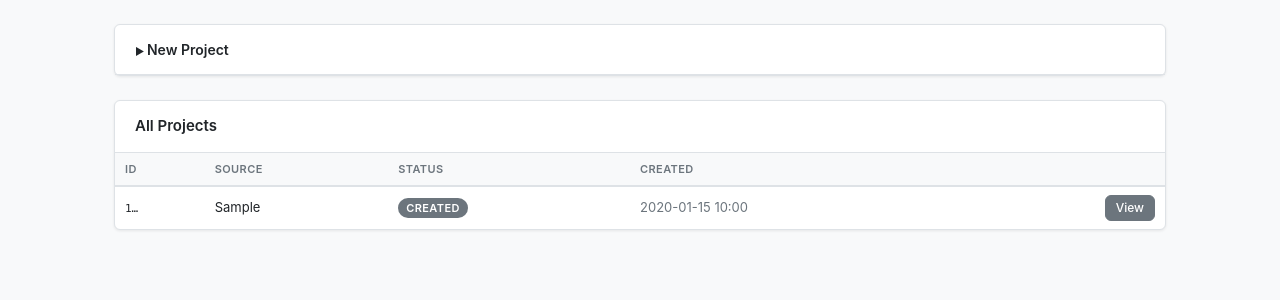
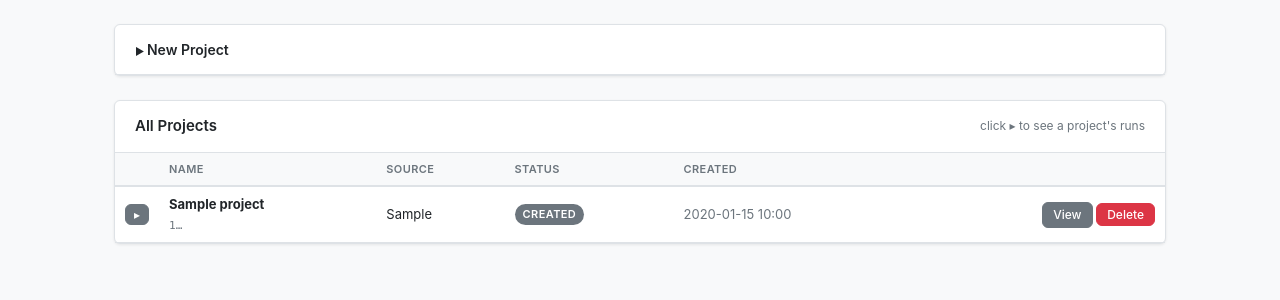
Before and after one commit to KhatkevichKirill/re-skin, a FastAPI app: page /v2/ in a window 1280 px wide. Shown: the part 52-352 px from the top of the page. Run offline with FastAPI, Linux system fonts and the light colour scheme; tables that the repository leaves empty hold one stand-in row (values such as "Sample post").

Commit message:
feat(v2 ui): project names, dashboard runs pivot, delete project/run
Reaching a finished video required opening a project and scrolling to the
bottom "Existing runs". This adds:

- VideoProject.name (nullable) — editable in a new "Project settings" card on
  the project page; shown in the dashboard + project header. Migration
  f1b2c3d4e5a6 (live DB is create_all-based, so also applied via direct ALTER).
- Dashboard runs pivot: each project row expands (▸/▾) and lazy-loads its
  Existing runs inline (name, status, model, resolution, date) with Open /
  Download links — no need to enter the project.
- Delete project and delete run: DELETE endpoints remove DB rows (cascade) AND
  the on-disk dir (project_dir / new storage.run_dir). Confirm dialog in the UI;
  409 while the project/run is active (analyzing/queued/processing/stitching/
  delivering) so we never rmtree files a worker is using.

Tests: PATCH name, DELETE project/run (+disk, +active-block), dashboard name
column, runs-fragment. Full suite 423 passing.

Co-Authored-By: Claude Opus 4.8 <noreply@anthropic.com>

```diff
--- a/backend/app/api_v2.py
+++ b/backend/app/api_v2.py
@@ -11,6 +11,7 @@ from __future__ import annotations
 
 import logging
 import os
+import shutil
 import uuid
 from typing import List, Optional
 
@@ -27,6 +28,7 @@ from .schemas_v2 import (
     ProjectCreateResponse,
     ProjectListItem,
     ProjectResponse,
+    ProjectUpdate,
     RunCreateResponse,
     RunListItem,
     RunResponse,
@@ -35,7 +37,7 @@ from .schemas_v2 import (
     SegmentsUpdateRequest,
 )
 from .state_machine import InvalidTransition, ProjectStatus, RunStatus, SegmentStatus, transition
-from .storage import project_dir, project_source_path
+from .storage import project_dir, project_source_path, run_dir
 from .tasks import enqueue_analyze_project, enqueue_process_run
 
 log = logging.getLogger(__name__)
@@ -45,6 +47,14 @@ router = APIRouter(tags=["v2"])
 _VALID_RESOLUTIONS = {"480p", "720p", "1080p", "4k"}
 _VALID_AUDIO_MODES = {"original", "seedance"}
 _VALID_MODELS = {"seedance", "gemini-omni"}
+# Run states that mean a worker may still be touching the run's files — block
+# deletion while in any of these (delete would race the worker / rmtree live files).
+_ACTIVE_RUN_STATUSES = {
+    RunStatus.queued,
+    RunStatus.processing,
+    RunStatus.stitching,
+    RunStatus.delivering,
+}
 # Allowed resolutions per model (each backend supports a different set).
 _MODEL_RESOLUTIONS = {
     "seedance": {"480p", "720p", "1080p"},
@@ -207,6 +217,51 @@ def get_project(pid: str, db: Session = Depends(get_db)) -> ProjectResponse:
     """Return full project details."""
     project = _get_project_or_404(pid, db)
     return ProjectResponse.model_validate(project)
+
+
+@router.patch("/projects/{pid}", response_model=ProjectResponse)
+def update_project(
+    pid: str, body: ProjectUpdate, db: Session = Depends(get_db)
+) -> ProjectResponse:
+    """Update editable project settings (currently just the display name)."""
+    project = _get_project_or_404(pid, db)
+    if body.name is not None:
+        name = body.name.strip()
+        project.name = name[:255] or None
+    db.commit()
+    db.refresh(project)
+    log.info("Updated project %s name=%r", pid, project.name)
+    return ProjectResponse.model_validate(project)
+
+
+@router.delete("/projects/{pid}", status_code=status.HTTP_204_NO_CONTENT)
+def delete_project(pid: str, db: Session = Depends(get_db)) -> Response:
+    """Permanently delete a project: DB rows (cascades to segments/runs) + disk.
+
+    Blocked (409) while the project is analyzing or any of its runs is active, so
+    we never remove files a worker is still using.
+    """
+    project = _get_project_or_404(pid, db)
+    if project.status == ProjectStatus.analyzing:
+        raise HTTPException(
+            status_code=409, detail="Cannot delete a project while it is analyzing"
+        )
+    active = db.execute(
+        select(Run.id).where(
+            Run.project_id == pid, Run.status.in_(_ACTIVE_RUN_STATUSES)
+        )
+    ).first()
+    if active is not None:
+        raise HTTPException(
+            status_code=409,
+            detail="Cannot delete a project while one of its runs is active",
+        )
+
+    db.delete(project)  # cascades to SegmentDef / Run / RunSegment
+    db.commit()
+    shutil.rmtree(project_dir(pid), ignore_errors=True)
+    log.info("Deleted project %s (db + disk)", pid)
+    return Response(status_code=status.HTTP_204_NO_CONTENT)
 
 
 @router.get("/projects/{pid}/segments", response_model=list[SegmentDefResponse])
@@ -546,6 +601,26 @@ def get_run(rid: str, db: Session = Depends(get_db)) -> RunResponse:
     return RunResponse.model_validate(run)
 
 
+@router.delete("/runs/{rid}", status_code=status.HTTP_204_NO_CONTENT)
+def delete_run(rid: str, db: Session = Depends(get_db)) -> Response:
+    """Permanently delete a run: DB rows (cascades to RunSegments) + disk.
+
+    Blocked (409) while the run is active (queued/processing/stitching/delivering).
+    """
+    run = _get_run_or_404(rid, db)
+    if run.status in _ACTIVE_RUN_STATUSES:
+        raise HTTPException(
+            status_code=409,
+            detail=f"Cannot delete a run while it is {run.status.value!r}",
+        )
+    project_id = run.project_id
+    db.delete(run)  # cascades to RunSegment
+    db.commit()
+    shutil.rmtree(run_dir(rid, project_id), ignore_errors=True)
+    log.info("Deleted run %s (db + disk)", rid)
+    return Response(status_code=status.HTTP_204_NO_CONTENT)
+
+
 @router.get("/runs/{rid}/segments", response_model=list[RunSegmentResponse])
 def get_run_segments(rid: str, db: Session = Depends(get_db)) -> list:
     """Return RunSegments for a run (progress display)."""
--- a/backend/app/models.py
+++ b/backend/app/models.py
@@ -203,6 +203,9 @@ class VideoProject(Base):
     updated_at: Mapped[datetime] = mapped_column(
         default=_utcnow, onupdate=_utcnow, server_default=func.now()
     )
+
+    # Human-readable label (operator-editable; nullable — falls back to source_ref)
+    name: Mapped[Optional[str]] = mapped_column(String(255), nullable=True)
 
     # Source
     source_type: Mapped[str] = mapped_column(
--- a/backend/app/templates/v2/dashboard.html
+++ b/backend/app/templates/v2/dashboard.html
@@ -66,12 +66,14 @@ function handleProjectCreated(event) {
 <div class="card">
   <div class="card-header">
     <h2>All Projects</h2>
+    <span class="text-muted" style="font-size:12px; margin-left:auto">click ▸ to see a project's runs</span>
   </div>
   {% if projects %}
   <table>
     <thead>
       <tr>
-        <th>ID</th>
+        <th style="width:28px"></th>
+        <th>Name</th>
         <th>Source</th>
         <th>Status</th>
         <th>Created</th>
@@ -81,14 +83,34 @@ function handleProjectCreated(event) {
     <tbody>
       {% for project in projects %}
       {% set sv = project.status.value if project.status.value is defined else project.status|string %}
-      <tr>
-        <td><code style="font-size:11px">{{ project.id[:8] }}…</code></td>
-        <td style="max-width:260px; overflow:hidden; text-overflow:ellipsis; white-space:nowrap" title="{{ project.source_ref }}">
+      <tr id="proj-row-{{ project.id }}">
+        <td>
+          <button type="button" class="btn btn-sm btn-secondary pivot-toggle"
+                  title="Show runs" onclick="toggleRuns('{{ project.id }}', this)"
+                  style="padding:2px 8px">▸</button>
+        </td>
+        <td>
+          {% if project.name %}<strong>{{ project.name }}</strong>{% else %}<em class="text-muted">unnamed</em>{% endif %}
+          <div><code style="font-size:11px;color:var(--color-muted)">{{ project.id[:8] }}…</code></div>
+        </td>
+        <td style="max-width:240px; overflow:hidden; text-overflow:ellipsis; white-space:nowrap" title="{{ project.source_ref }}">
           {{ project.source_ref }}
         </td>
         <td><span class="badge badge-{{ sv }}">{{ sv }}</span></td>
         <td class="text-muted" style="white-space:nowrap">{{ project.created_at.strftime("%Y-%m-%d %H:%M") }}</td>
-        <td class="text-right"><a class="btn btn-sm btn-secondary" href="/v2/projects/{{ project.id }}">View</a></td>
+        <td class="text-right" style="white-space:nowrap">
+          <a class="btn btn-sm btn-secondary" href="/v2/projects/{{ project.id }}">View</a>
+          <button type="button" class="btn btn-sm btn-danger"
+                  onclick="deleteProject('{{ project.id }}', this)">Delete</button>
+        </td>
+      </tr>
+      <tr id="runs-row-{{ project.id }}" class="runs-row" style="display:none">
+        <td></td>
+        <td colspan="5" style="background:var(--color-surface,#f8f9fa)">
+          <div id="runs-cell-{{ project.id }}" data-loaded="0">
+            <span class="text-muted" style="font-size:12px">Loading…</span>
+          </div>
+        </td>
       </tr>
       {% endfor %}
     </tbody>
@@ -98,4 +120,67 @@ function handleProjectCreated(event) {
   {% endif %}
 </div>
 
+<script>
+// Lazy-load + toggle a project's Existing-runs list inline (the dashboard pivot).
+// The fragment is swapped in by htmx (server-rendered, auto-escaped) — no manual
+// innerHTML of untrusted data.
+function toggleRuns(pid, btn) {
+  var row = document.getElementById('runs-row-' + pid);
+  if (!row) return;
+  var open = row.style.display !== 'none';
+  if (open) {
+    row.style.display = 'none';
+    btn.textContent = '▸';
+    return;
+  }
+  row.style.display = '';
+  btn.textContent = '▾';
+  var cell = document.getElementById('runs-cell-' + pid);
+  if (cell && cell.dataset.loaded === '0' && window.htmx) {
+    htmx.ajax('GET', '/v2/projects/' + encodeURIComponent(pid) + '/runs-fragment',
+              { target: '#runs-cell-' + pid, swap: 'innerHTML' })
+      .then(function () { cell.dataset.loaded = '1'; });
+  }
+}
+
+function deleteProject(pid, btn) {
+  if (!confirm('Delete this project and ALL its runs — files removed from disk. This cannot be undone. Continue?')) return;
+  btn.disabled = true;
+  fetch('/api/v2/projects/' + encodeURIComponent(pid), { method: 'DELETE' })
+    .then(function (r) {
+      if (r.status === 204) {
+        var pr = document.getElementById('proj-row-' + pid);
+        var rr = document.getElementById('runs-row-' + pid);
+        if (pr) pr.remove();
+        if (rr) rr.remove();
+      } else {
+        return r.json().then(function (b) {
+          btn.disabled = false;
+          alert('Could not delete: ' + (b.detail || r.status));
+        });
+      }
+    })
+    .catch(function (e) { btn.disabled = false; alert('Network error: ' + e); });
+}
+
+// Called from the runs-fragment rows (loaded into the pivot).
+function deleteRun(rid, btn) {
+  if (!confirm('Delete this run — files removed from disk. This cannot be undone. Continue?')) return;
+  btn.disabled = true;
+  fetch('/api/v2/runs/' + encodeURIComponent(rid), { method: 'DELETE' })
+    .then(function (r) {
+      if (r.status === 204) {
+        var tr = btn.closest('tr');
+        if (tr) tr.remove();
+      } else {
+        return r.json().then(function (b) {
+          btn.disabled = false;
+          alert('Could not delete: ' + (b.detail || r.status));
+        });
+      }
+    })
+    .catch(function (e) { btn.disabled = false; alert('Network error: ' + e); });
+}
+</script>
+
 {% endblock %}
--- a/backend/app/web_v2.py
+++ b/backend/app/web_v2.py
@@ -127,6 +127,43 @@ def projects_dashboard(
             "request": request,
             "projects": projects,
         },
+    )
+
+
+# ---------------------------------------------------------------------------
+# Dashboard runs pivot — GET /v2/projects/{pid}/runs-fragment
+# ---------------------------------------------------------------------------
+
+
+@router.get("/projects/{pid}/runs-fragment", response_class=HTMLResponse)
+def project_runs_fragment(
+    pid: str, request: Request, db: Session = Depends(get_db)
+) -> HTMLResponse:
+    """HTMX fragment: the Existing-runs list for a project, shown inline in the
+    dashboard pivot so finished videos are reachable without opening the project."""
+    _get_project_or_404(pid, db)
+    runs = _get_runs(pid, db)
+    rows = []
+    for run in runs:
+        status_val = run.status.value if hasattr(run.status, "value") else str(run.status)
+        rows.append(
+            {
+                "id": run.id,
+                "name": run.name,
+                "status": status_val,
+                "model": run.model,
+                "resolution": run.resolution,
+                "created_at": run.created_at,
+                "result_available": (
+                    status_val == "done"
+                    and bool(run.result_local_path)
+                    and os.path.exists(run.result_local_path)
+                ),
+            }
+        )
+    return templates.TemplateResponse(
+        "partials/project_runs_list.html",
+        {"request": request, "project_id": pid, "runs": rows},
     )
 
 
```
Also changed, not shown: backend/alembic/versions/f1b2c3d4e5a6_add_project_name.py (added, +34 -0 lines), backend/app/schemas_v2.py (+8 -0 lines), backend/app/storage.py (+9 -0 lines), backend/app/templates/v2/partials/project_runs_list.html (added, +34 -0 lines), backend/app/templates/v2/project_detail.html (+41 -1 lines), backend/app/templates/v2/run_detail.html (+19 -0 lines), backend/tests/test_api_v2.py (+105 -0 lines), backend/tests/test_web_v2.py (+42 -0 lines).
